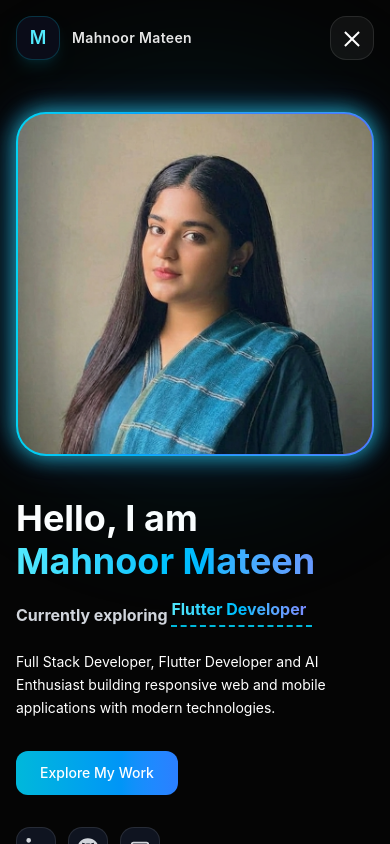
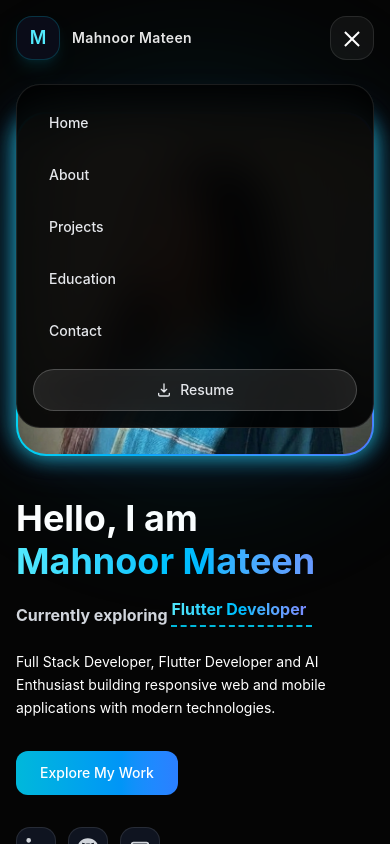
Before and after one commit to mahnoormateen/portfolio_website, a Next.js app: page / in a window 390 px wide. Both pictures are taken after a click on the button "Open navigation". Shown: the top 844 px of the page. Built offline with nearby package versions, Linux system fonts and the light colour scheme.

Commit message:
Update portfolio content

```diff
--- a/src/components/header.js
+++ b/src/components/header.js
@@ -108,6 +108,30 @@ export default function Header() {
             </button>
           </div>
         </div>
+        {/* Mobile Menu */}
+        <div
+          id="mobile-navigation"
+          className={`md:hidden overflow-hidden transition-all duration-300 ease-in-out ${
+            menuOpen ? "max-h-[400px] opacity-100 mt-3" : "max-h-0 opacity-0"
+          }`}
+        >
+          <div className="rounded-3xl border border-white/10 bg-black/90 backdrop-blur-xl p-4 space-y-2">
+            {navItems.map((item) => (
+              <Link
+                key={item.href}
+                href={item.href}
+                onClick={handleLinkClick}
+                className="block rounded-xl px-4 py-3 text-sm font-medium text-gray-200 hover:bg-white/5 hover:text-cyan-300 transition"
+              >
+                {item.label}
+              </Link>
+            ))}
+
+            <div className="pt-2">
+              <ResumeButton className="w-full justify-center" />
+            </div>
+          </div>
+        </div>
       </nav>
     </header>
   );
```
